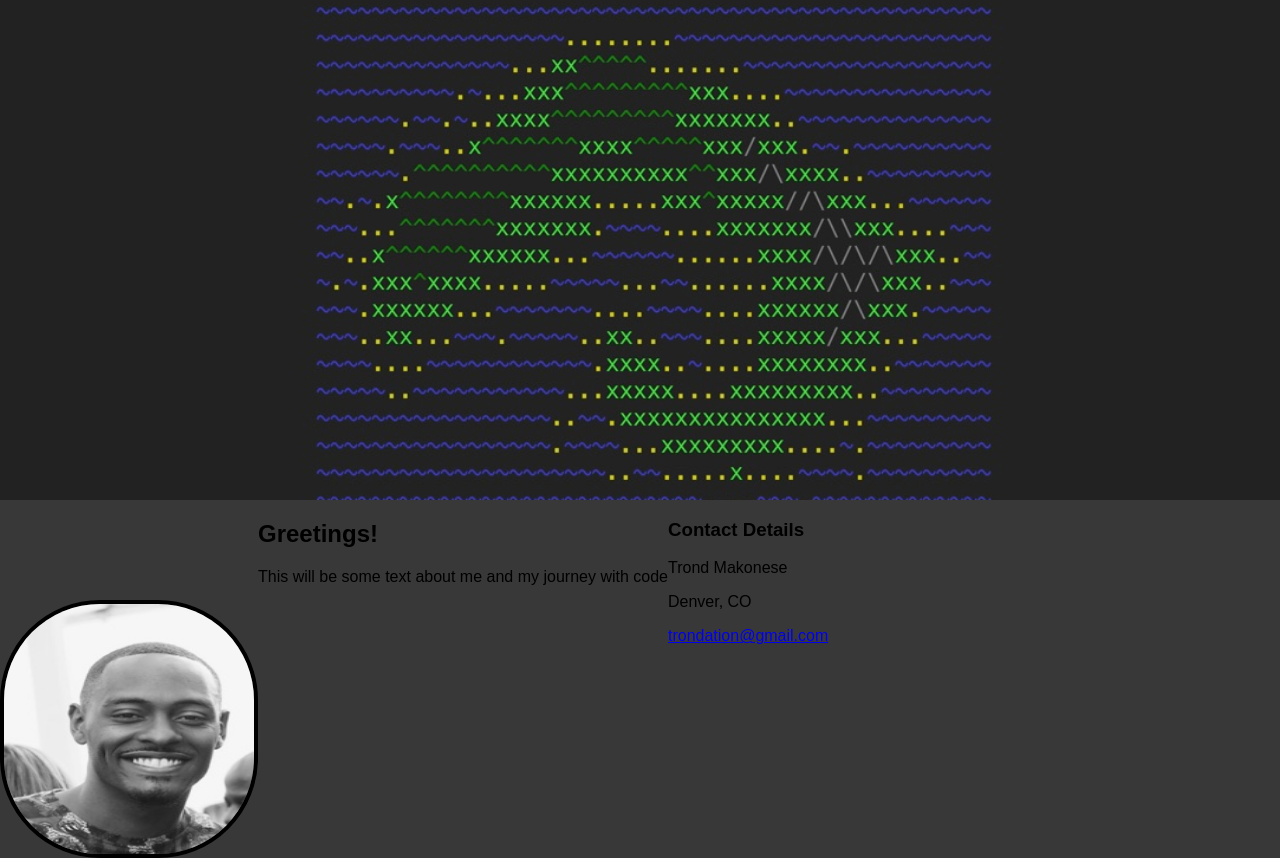
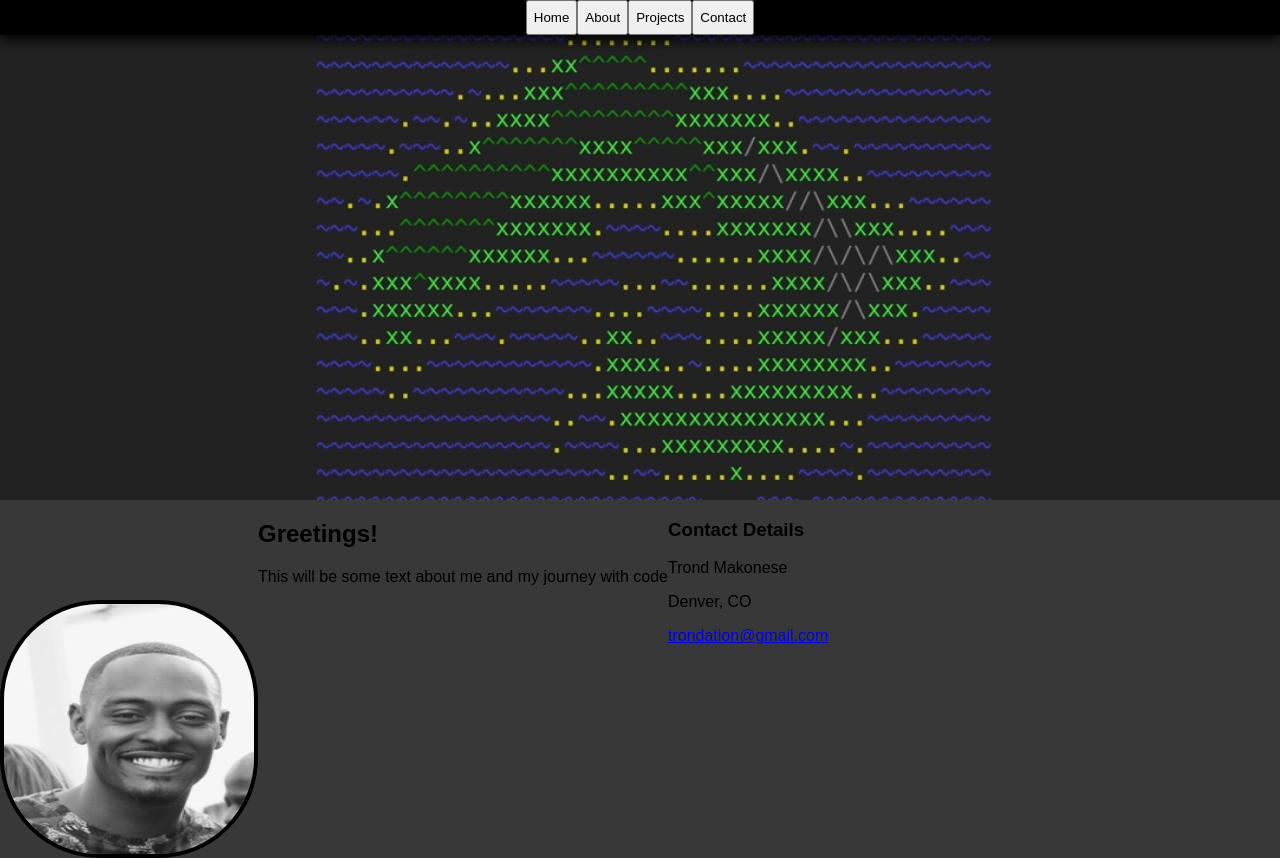
Before and after one commit to Trond240/Trond-s-Portfolio-Site, a React (Create React App) app: page / in a window 1280 px wide. Shown: the top 858 px of the page. Built offline with nearby package versions, Linux system fonts and the light colour scheme.

Commit message:
Create basic layout for navBar.

```diff
--- a/src/App.js
+++ b/src/App.js
@@ -5,9 +5,10 @@ import linkIcon from './linkDin.jpeg'
 import resumeIcon from './resume.jpeg'
 import gitIcon from './gitHub.png'
 import emailIcon from './email.jpeg'
-import {Projects} from './projects/projects.js'
-import {About} from './about/about.js'
-import {Contact} from './contact/contact.js'
+import { Projects } from './projects/projects.js'
+import { About } from './about/about.js'
+import { Contact } from './contact/contact.js'
+import { NavBar } from './navBar/navBar.js'
 
 
 
@@ -15,6 +16,7 @@ import {Contact} from './contact/contact.js'
 function App() {
   return (
     <main className="App">
+      <NavBar />
       <header className='main-page'>
        <div className='background_image_div'>
         {/* <h1 className='hello'>Hello, I'm <span>Trond Makonese</span></h1> */}
--- a/src/navBar/navBar.css
+++ b/src/navBar/navBar.css
@@ -0,0 +1,10 @@
+.navBarButtons {
+    background-color: black;
+    box-shadow: 0 5px 13px 0 #000;
+    display: flex;
+    height: 35px;
+    justify-content: center;
+    position: fixed;
+    width: 100%;
+    /* z-index: 3; */
+}
--- a/src/navBar/navBar.js
+++ b/src/navBar/navBar.js
@@ -1,9 +1,13 @@
 import React from 'react'
+import './navBar.css'
 
 export const NavBar = () => {
     return (
-        <section>
-
+        <section className='navBarButtons'>
+            <button tabindex='0'>Home</button>
+            <button tabindex='1'>About</button>
+            <button tabindex='2'>Projects</button>
+            <button tabindex='3'>Contact</button>
         </section>
     )
 }
```
Also changed, not shown: 1 other file (tests, documents, lock files or other folders).
